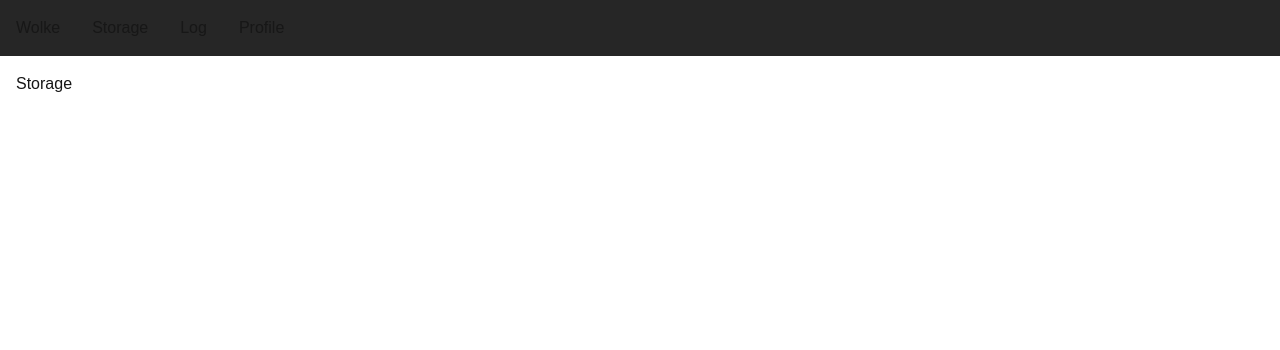
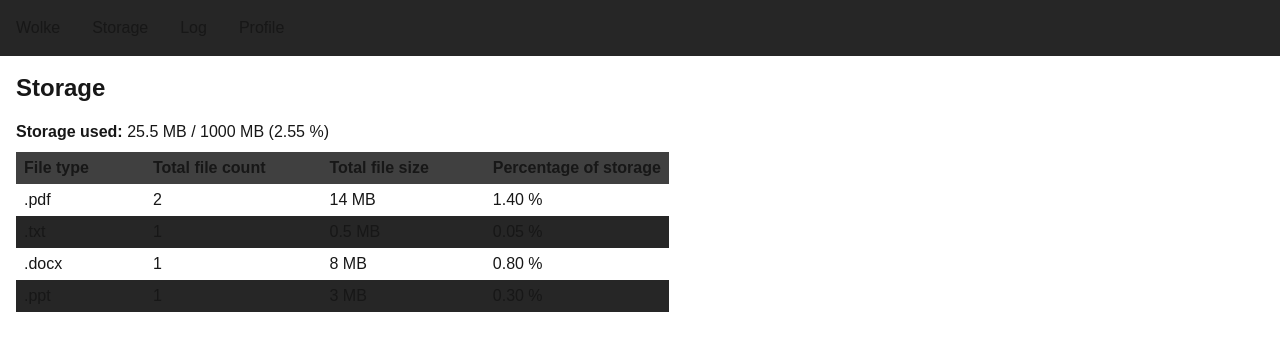
Before and after one commit to gelkoh/wolke-next, a Next.js app: page /storage in a window 1280 px wide. Shown: the top 350 px of the page. Built offline with nearby package versions, Linux system fonts and the light colour scheme.

Commit message:
Add migrated handlebars template for the storage page

```diff
--- a/src/app/storage/page.js
+++ b/src/app/storage/page.js
@@ -1,5 +1,69 @@
+import files from "../../../public/data/files.json"
+import users from "../../../public/data/users.json"
+
 export default function Storage() {
+    const userFiles = files.user1
+    const totalStorageAmount = users[0].storage_amount
+    const storageInformation = {}
+    const fileTypes = {}
+
+    userFiles.forEach(file => {
+        if (!fileTypes[file.type]) {
+            fileTypes[file.type] = {
+                totalAmount: 0,
+                totalSize: 0,
+                totalPercentage: 0
+            }
+        }
+
+        fileTypes[file.type].totalAmount++
+        fileTypes[file.type].totalSize += file.size
+    })
+
+    Object.keys(fileTypes).forEach(type => {
+        fileTypes[type].totalPercentage = (
+            (fileTypes[type].totalSize / totalStorageAmount) * 100
+        ).toFixed(2);
+    })
+
+    let usedStorageAmount = 0
+
+    userFiles.forEach(file => {
+        usedStorageAmount += file.size
+    })
+
+    storageInformation["totalStorageAmount"] = totalStorageAmount
+    storageInformation["usedStorageAmount"] = usedStorageAmount
+    storageInformation["storageAnalysis"] = fileTypes
+    storageInformation["totalUsedStoragePercentage"] = (usedStorageAmount / totalStorageAmount * 100).toFixed(2) + " %"
+
     return (
-        <div>Storage</div>
+        <div>
+            <h1 className="mb-4 text-2xl font-semibold">Storage</h1>
+
+            <div className="mb-2"><span className="font-semibold">Storage used:</span> {storageInformation.usedStorageAmount} MB / {storageInformation.totalStorageAmount} MB ({storageInformation.totalUsedStoragePercentage})</div>
+
+            <table className="border-collapse border-spacing-0">
+                <thead>
+                    <tr className="bg-neutral-700">
+                        <th className="pl-2">File type</th>
+                        <th className="pl-16 py-1">Total file count</th>
+                        <th className="pl-16 py-1">Total file size</th>
+                        <th className="pl-16 py-1 pr-2">Percentage of storage</th>
+                    </tr>
+                </thead>
+
+                <tbody>
+                    {Object.entries(storageInformation["storageAnalysis"]).map(([fileType, data]) => (
+                        <tr key={fileType} className="even:bg-neutral-800">
+                            <td className="pl-2">{fileType}</td>
+                            <td className="pl-16 py-1">{data.totalAmount}</td>
+                            <td className="pl-16 py-1">{data.totalSize} MB</td>
+                            <td className="pl-16 py-1 pr-2">{data.totalPercentage} %</td>
+                        </tr>
+                    ))}
+                </tbody>
+            </table>
+        </div>
     );
 }
```
